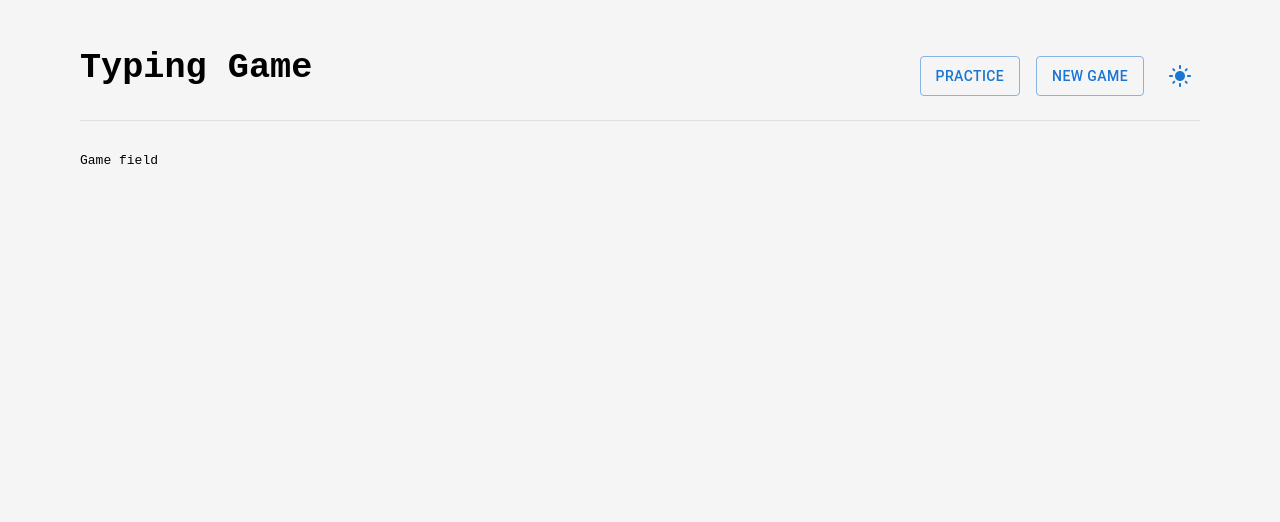
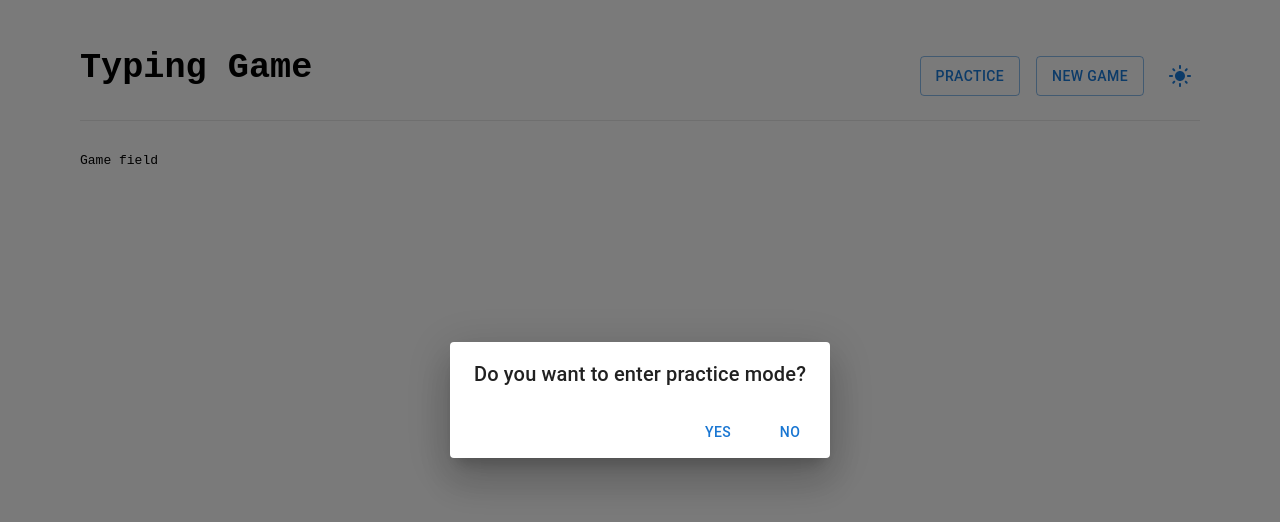
Before and after one commit to itsjozo1/Internship-16-SpeedType, a React (Vite) app: page / in a window 1280 px wide. Both pictures are taken after a click on the button "PRACTICE". Shown: the top 522 px of the page. Built offline with nearby package versions, Linux system fonts and the light colour scheme.

Commit message:
Added dialog switch provider

```diff
--- /dev/null
+++ b/src/Components/Dialogs/DialogsSwitch.jsx
@@ -0,0 +1,17 @@
+import { useDialog } from "../../Providers/DialogProvider";
+import PracticeDialog from "./NewGameDialog/NewGameDialog";
+import NewGameDialog from "./PracticeDialog/PracticeDialog";
+import { DIALOG } from "../../Providers/DialogProvider";
+
+const DialogsSwitch = () => {
+  const { isOpen, close } = useDialog();
+
+  return (
+    <>
+      <NewGameDialog isOpen={isOpen === DIALOG.NEW_GAME} handleClose={close} />
+      <PracticeDialog isOpen={isOpen === DIALOG.PRACTICE} handleClose={close} />
+    </>
+  );
+};
+
+export default DialogsSwitch;
--- /dev/null
+++ b/src/Components/Dialogs/NewGameDialog/NewGameDialog.jsx
@@ -0,0 +1,17 @@
+import Button from "@mui/material/Button";
+import Dialog from "@mui/material/Dialog";
+import DialogActions from "@mui/material/DialogActions";
+import DialogTitle from "@mui/material/DialogTitle";
+
+// eslint-disable-next-line react/prop-types
+export default function PracticeDialog({ isOpen, handleClose, handleSubmit }) {
+  return (
+    <Dialog open={isOpen} keepMounted onClose={handleClose}>
+      <DialogTitle>{"Do you want to enter practice mode?"}</DialogTitle>
+      <DialogActions>
+        <Button onClick={handleSubmit}>Yes</Button>
+        <Button onClick={handleClose}>No</Button>
+      </DialogActions>
+    </Dialog>
+  );
+}
--- /dev/null
+++ b/src/Components/Dialogs/PracticeDialog/PracticeDialog.jsx
@@ -0,0 +1,17 @@
+import Button from "@mui/material/Button";
+import Dialog from "@mui/material/Dialog";
+import DialogActions from "@mui/material/DialogActions";
+import DialogTitle from "@mui/material/DialogTitle";
+
+// eslint-disable-next-line react/prop-types
+export default function NewGameDialog({ isOpen, handleClose, handleSubmit }) {
+  return (
+    <Dialog open={isOpen} keepMounted onClose={handleClose}>
+      <DialogTitle>{"Select game mode"}</DialogTitle>
+      <DialogActions>
+        <Button onClick={handleSubmit}>Regular</Button>
+        <Button onClick={handleClose}>Instant Death</Button>
+      </DialogActions>
+    </Dialog>
+  );
+}
--- a/src/Components/Header/Header.jsx
+++ b/src/Components/Header/Header.jsx
@@ -1,19 +1,32 @@
 import classes from "./index.module.css";
 import { Button } from "@mui/material";
 import ThemeIcon from "../ThemeIcon/ThemeIcon";
+import { DIALOG, useDialog } from "../../Providers/DialogProvider";
+import DialogsSwitch from "../Dialogs/DialogsSwitch";
 
 function Header() {
+  const { open } = useDialog();
+
+  const handlePracticeClick = () => {
+    open(DIALOG.PRACTICE);
+  };
+
+  const handleNewGameClick = () => {
+    open(DIALOG.NEW_GAME);
+  };
+
   return (
     <div className={classes.headerContainer}>
       <h1 className={classes.headerHeadline}>Typing Game</h1>
       <div className={classes.headerButtonsContainer}>
-        <Button variant="outlined" size="medium">
+        <Button variant="outlined" size="medium" onClick={handlePracticeClick}>
           Practice
         </Button>
-        <Button variant="outlined" size="medium">
+        <Button variant="outlined" size="medium" onClick={handleNewGameClick}>
           New Game
         </Button>
         <ThemeIcon />
+        <DialogsSwitch />
       </div>
     </div>
   );
--- /dev/null
+++ b/src/Providers/DialogProvider.jsx
@@ -0,0 +1,38 @@
+import { createContext, useContext } from "react";
+import { useState } from "react";
+
+export const DIALOG = {
+  NEW_GAME: "NEW_GAME",
+  PRACTICE: "PRACTICE",
+};
+
+const defaultContext = {
+  isOpen: false,
+  open: () => {},
+  close: () => {},
+};
+
+const DialogContext = createContext(defaultContext);
+
+// eslint-disable-next-line react/prop-types
+const DialogProvider = ({ children }) => {
+  const [isOpen, setIsOpen] = useState(defaultContext.isOpen);
+
+  const close = () => {
+    setIsOpen(false);
+  };
+
+  const open = (dialog) => {
+    setIsOpen(dialog);
+  };
+
+  return (
+    <DialogContext.Provider value={{ isOpen, open, close }}>
+      {children}
+    </DialogContext.Provider>
+  );
+};
+
+const useDialog = () => useContext(DialogContext);
+
+export { DialogProvider, useDialog };
--- a/src/main.jsx
+++ b/src/main.jsx
@@ -3,10 +3,13 @@ import ReactDOM from "react-dom/client";
 import Header from "./Components/Header/Header.jsx";
 import "./index.css";
 import GameField from "./Components/GameField/GameField.jsx";
+import { DialogProvider } from "./Providers/DialogProvider.jsx";
 
 ReactDOM.createRoot(document.getElementById("root")).render(
   <React.StrictMode>
-    <Header />
-    <GameField />
+    <DialogProvider>
+      <Header />
+      <GameField />
+    </DialogProvider>
   </React.StrictMode>
 );
```
